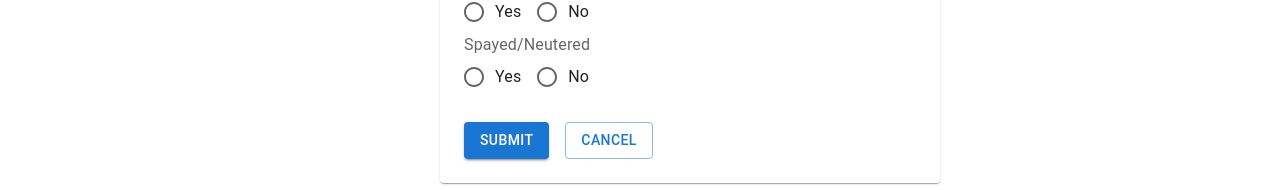
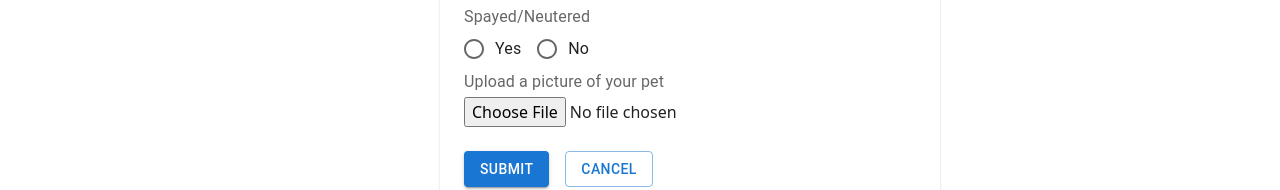
Before and after one commit to MaxFinderOrg/JID-3118-MaxFinder, a React (Create React App) app: page /create-post in a window 1280 px wide. Shown: the part 650-840 px from the top of the page. Built offline with nearby package versions, Linux system fonts and the light colour scheme; no server answers.

Commit message:
Added image field for posts

```diff
--- a/src/components/Post/PostCard.tsx
+++ b/src/components/Post/PostCard.tsx
@@ -24,6 +24,7 @@ export default function PostCard() {
   const [tagged, setTagged] = useState('');
   const [microchipped, setMicrochipped] = useState('');
   const [spayed, setSpayed] = useState('');
+  const [image, setImage] = useState('');
 
   const sizes = [
     {
@@ -65,6 +66,12 @@ export default function PostCard() {
       spayed: spayed,
     });
   }
+
+  const onImageChange = (event: ChangeEvent<HTMLInputElement>) => {
+    if (event.target.files && event.target.files[0]) {
+      setImage(URL.createObjectURL(event.target.files[0]));
+    }
+   }
 
   return (
     <Card sx={{ width: 500 }}>
@@ -172,7 +179,27 @@ export default function PostCard() {
                 <FormControlLabel value="Yes" control={<Radio />} label="Yes" />
                 <FormControlLabel value="No" control={<Radio />} label="No" />
               </RadioGroup>
+
+              <FormLabel id="spayed-label">Upload a picture of your pet</FormLabel>
+              <div style={{marginTop: 4}}>
+                  <input type="file" onChange={onImageChange} className="filetype" />
+                  {image && (<Box
+                    component="img"
+                    sx={{
+                      height: 233,
+                      width: 350,
+                      marginTop: 2,
+                      maxHeight: { xs: 233, md: 167 },
+                      maxWidth: { xs: 350, md: 250 },
+                    }}
+                    alt="The photo of the pet"
+                    src={image}
+                  />)}
+
+              </div>
+
             </FormControl>
+
           </Box>
 
           <Stack spacing={2} direction="row" mt={3} sx={{ ml: 1 }}>
@@ -181,6 +208,7 @@ export default function PostCard() {
           </Stack>
 
         </Box>
+
       </CardContent>
 
     </Card>
```
